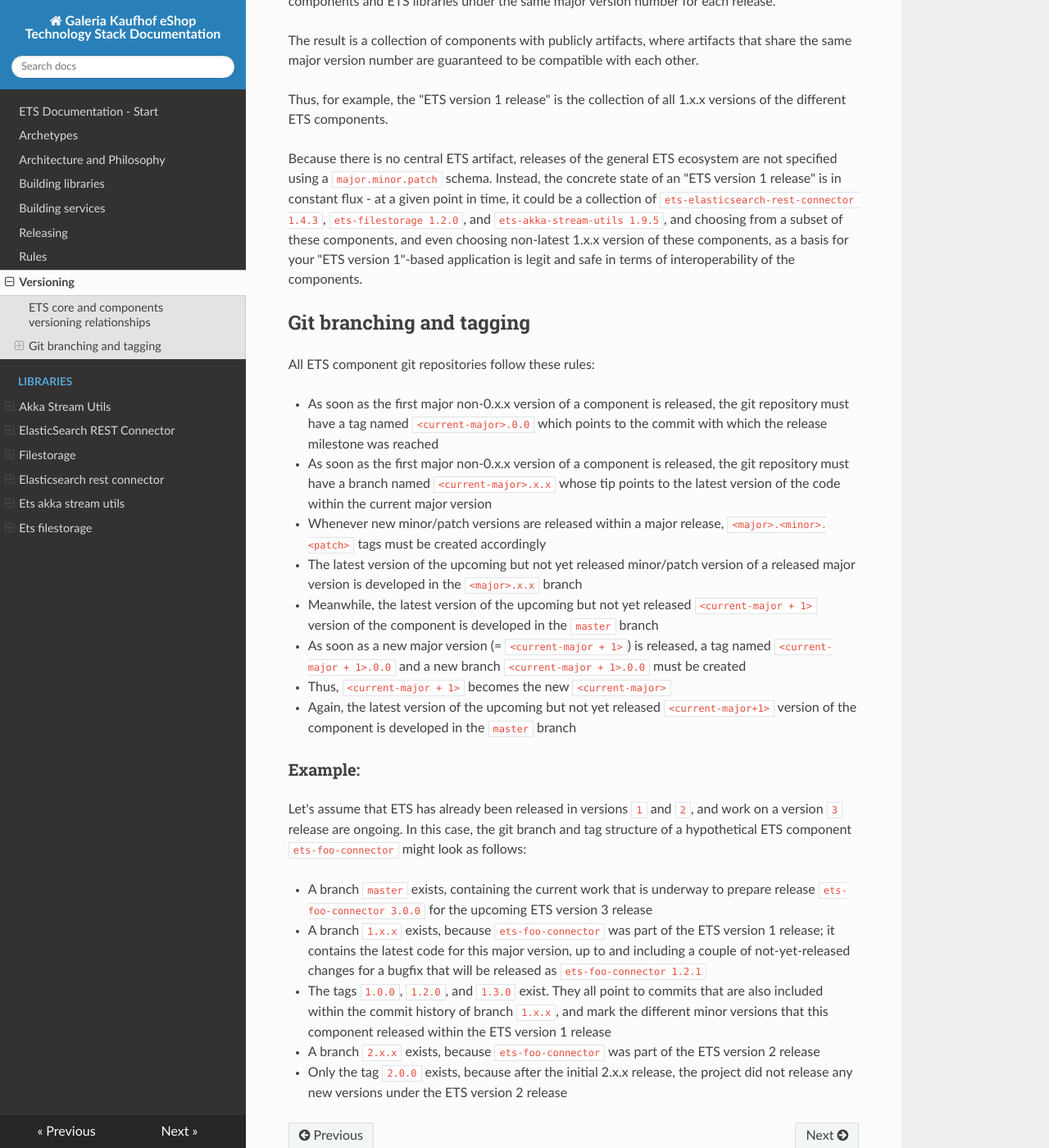
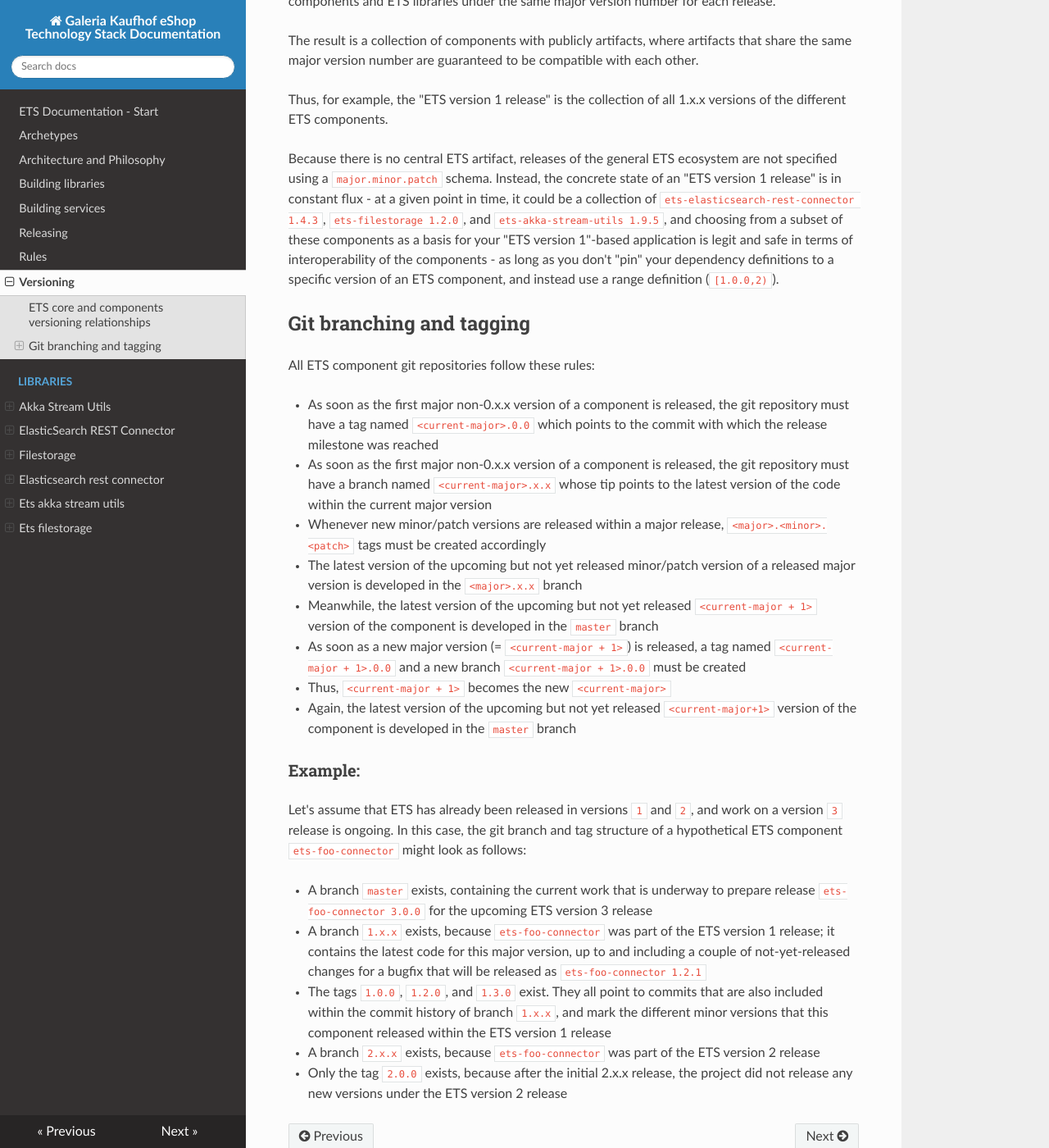
Before and after one commit to Galeria-Kaufhof/ets-documentation, an MkDocs documentation site: the page built from docs/versioning.md, in a window 1280 px wide and 1400 px high, scrolled down 442 px. Shown: the whole window at 82% size. Built offline with MkDocs 1.6.1, drawn with Linux system fonts in a browser that asks for light colours; nearby versions of some CDN libraries.

Commit message:
Improvements to "Versioning".
We make clear that ETS users must not pin their ETS dependencies and use
ranges instead.

```diff
--- a/docs/versioning.md
+++ b/docs/versioning.md
@@ -13,7 +13,7 @@ The result is a collection of components with publicly artifacts, where artifact
 
 Thus, for example, the "ETS version 1 release" is the collection of all 1.x.x versions of the different ETS components.
 
-Because there is no central ETS artifact, releases of the general ETS ecosystem are not specified using a `major.minor.patch` schema. Instead, the concrete state of an "ETS version 1 release" is in constant flux - at a given point in time, it could be a collection of `ets-elasticsearch-rest-connector 1.4.3`, `ets-filestorage 1.2.0`, and `ets-akka-stream-utils 1.9.5`, and choosing from a subset of these components, and even choosing non-latest 1.x.x version of these components, as a basis for your "ETS version 1"-based application is legit and safe in terms of interoperability of the components.
+Because there is no central ETS artifact, releases of the general ETS ecosystem are not specified using a `major.minor.patch` schema. Instead, the concrete state of an "ETS version 1 release" is in constant flux - at a given point in time, it could be a collection of `ets-elasticsearch-rest-connector 1.4.3`, `ets-filestorage 1.2.0`, and `ets-akka-stream-utils 1.9.5`, and choosing from a subset of these components as a basis for your "ETS version 1"-based application is legit and safe in terms of interoperability of the components - as long as you don't "pin" your dependency definitions to a specific version of an ETS component, and instead use a range definition (`[1.0.0,2)`).
 
 
 ## Git branching and tagging
@@ -29,9 +29,10 @@ All ETS component git repositories follow these rules:
 - Thus, `<current-major + 1>` becomes the new `<current-major>`
 - Again, the latest version of the upcoming but not yet released `<current-major+1>` version of the component is developed in the `master` branch
 
+
 ### Example:
 
-Let's assume that ETS has already been released in versions `1` and `2`, and work on a version `3` release are ongoing. In this case, the git branch and tag structure of a hypothetical ETS component `ets-foo-connector` might look as follows:
+Let's assume that ETS has already been released in versions `1` and `2`, and work on a version `3` release is ongoing. In this case, the git branch and tag structure of a hypothetical ETS component `ets-foo-connector` might look as follows:
 
 - A branch `master` exists, containing the current work that is underway to prepare release `ets-foo-connector 3.0.0` for the upcoming ETS version 3 release
 - A branch `1.x.x` exists, because `ets-foo-connector` was part of the ETS version 1 release; it contains the latest code for this major version, up to and including a couple of not-yet-released changes for a bugfix that will be released as `ets-foo-connector 1.2.1`
```
